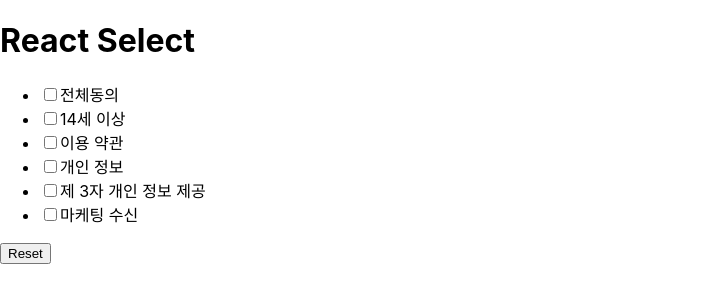
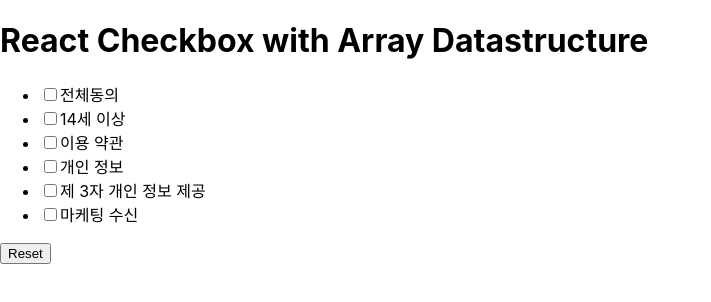
Before and after one commit to rldnrl-tutorial/react-checkbox-playground, a React (Create React App) app: page / in a window 1280 px wide. Shown: the top 302 px of the page, without its empty margins (0-711 px from the left). Built offline with nearby package versions, Linux system fonts and the light colour scheme.

Commit message:
feat: change h1 title

```diff
--- a/src/components/Terms.tsx
+++ b/src/components/Terms.tsx
@@ -41,7 +41,7 @@ export default function Terms() {
 
   return (
     <div className="App">
-      <h1>React Select</h1>
+      <h1>React Checkbox with Array Datastructure</h1>
       <ul>
         <li>
           <input
```
